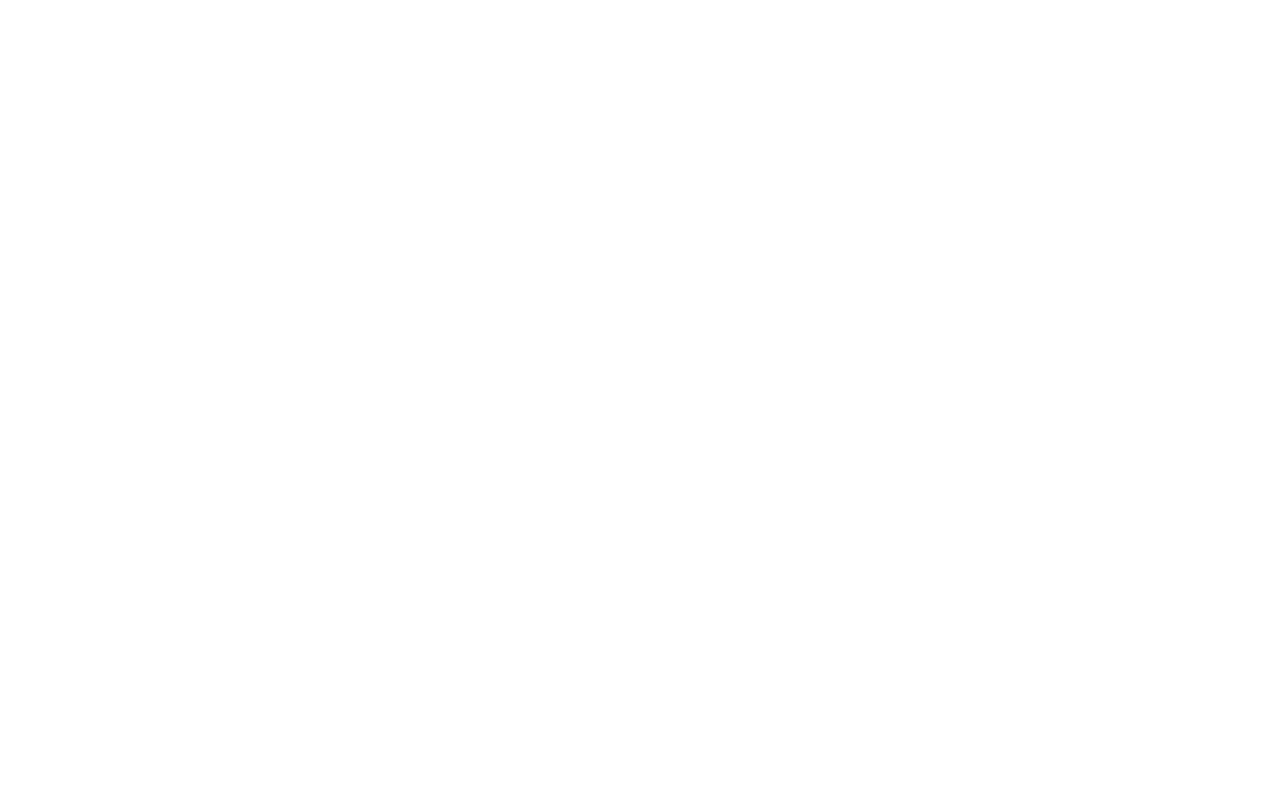
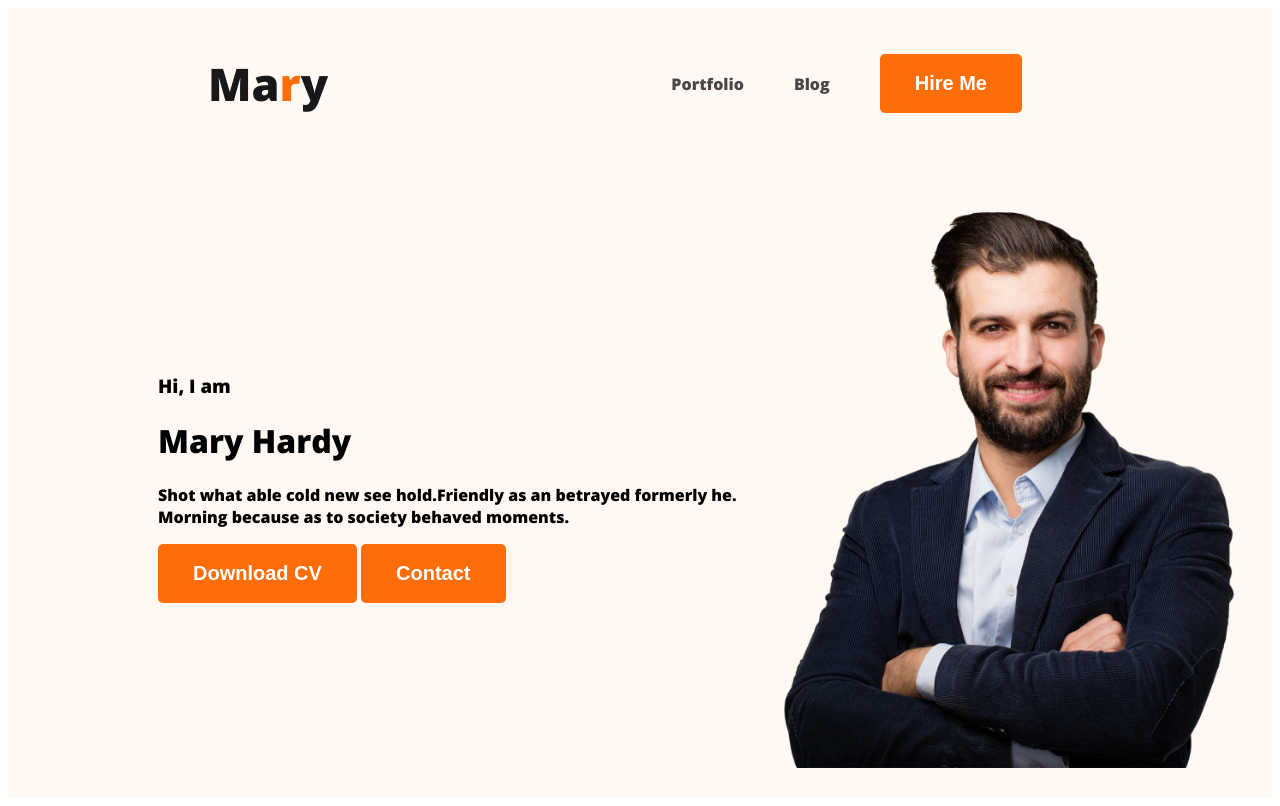
Before and after one commit to rakhibul07/web-design, a plain HTML site: page index.html in a window 1280 px wide. Drawn offline with nearby package versions, Linux system fonts and the light colour scheme.

Commit message:
added styles

```diff
--- a/index.html
+++ b/index.html
@@ -4,10 +4,31 @@
     <meta charset="UTF-8">
     <meta name="viewport" content="width=device-width, initial-scale=1.0">
     <title>Web Designer Portfolio</title>
+    <link rel="preconnect" href="https://fonts.googleapis.com">
+<link rel="preconnect" href="https://fonts.gstatic.com" crossorigin>
+<link href="https://fonts.googleapis.com/css2?family=Open+Sans:wght@800&display=swap" rel="stylesheet">
+    <link rel="stylesheet" href="style.css">
 </head>
 <body>
-    <header>
-
+    <header class="header">
+<nav>
+    <h3 class="nav-title">Ma<span class="text-primary">r</span>y</h3>
+    <ul>
+        <li><a href="">Portfolio</a></li>
+        <li><a href="">Blog</a></li>
+        <li><button class="btn-primary">Hire Me</button></li>
+    </ul>
+</nav>
+<div class="banner">
+    <div class="banner-content">
+        <h3 class="banner-greeting">Hi, I  am</h3>
+        <h1 class="banner-title">Mary Hardy</h1>
+        <p banner-description>Shot what able cold new see hold.Friendly as an betrayed formerly he. Morning because as to society behaved moments.</p>
+        <button class="btn-primary">Download CV</button>
+        <button class="btn-primary">Contact</button>
+    </div>
+    <img class="profile-picture" src="images/hardy.png" alt="">
+</div>
     </header>
     <main>
 
--- a/style.css
+++ b/style.css
@@ -0,0 +1,56 @@
+/* common shared style */
+body{
+    font-family: 'Open Sans', sans-serif;
+}
+.btn-primary{
+    border-radius: 5px;
+  background: #FD6E0A;
+  font-size: 20px;
+  font-weight: 700;
+  color: white;
+  border: 0px;
+  padding: 18px 35px;
+}
+/* nab related style */
+nav{
+    display: flex;
+    align-items: center;
+    justify-content: space-between;
+    margin: 0px 200px;
+}
+.text-primary{
+    color: #FD6E0A;
+
+}
+.nav-title{
+color: #181818;
+font-size: 45px;
+font-weight: 800;
+}
+nav > ul{
+    display: flex;
+    align-items: center;
+}
+nav li{
+    list-style: none;
+    margin-right: 50px;
+}
+nav a{
+    text-decoration: none;
+    color: #474747;
+}
+
+/* header related style */
+.header{
+    background-color:#FFF8F3;;
+}
+.banner{
+    padding: 30px 30px 30px 150px;
+    display: flex;
+    align-items: center;
+}
+.profile-picture{
+    width: 500px;
+
+
+}
```
